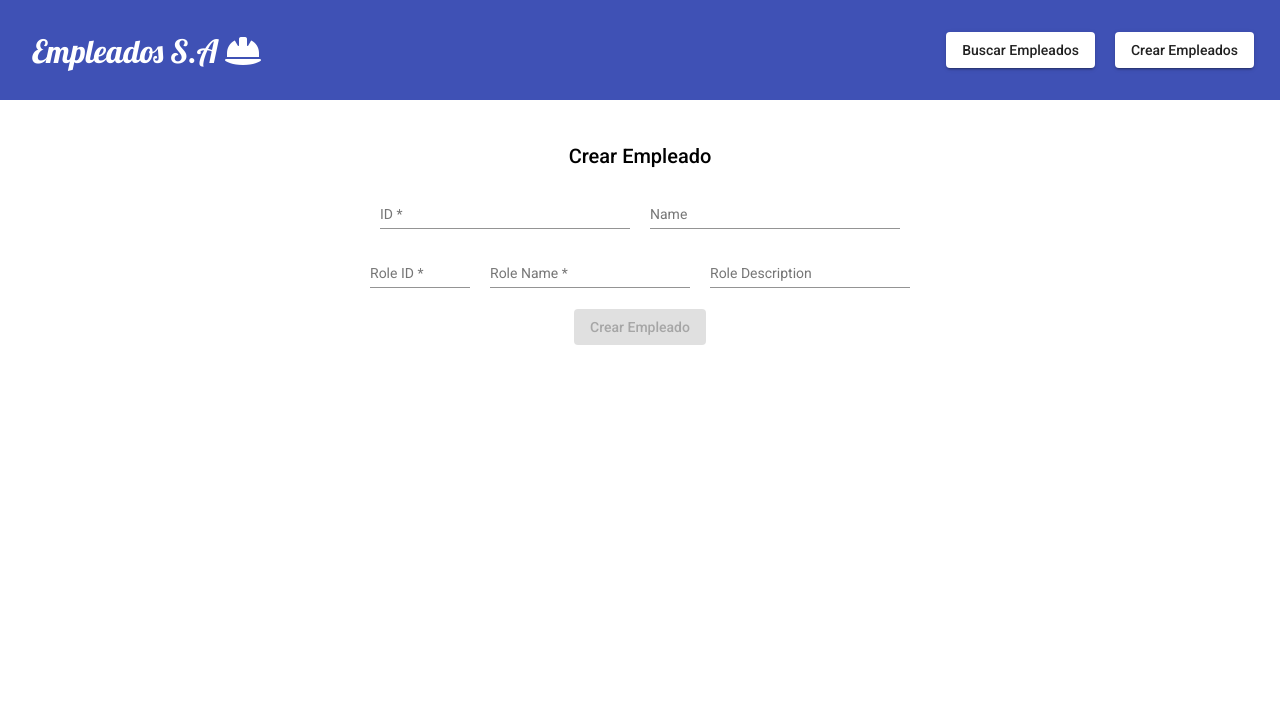
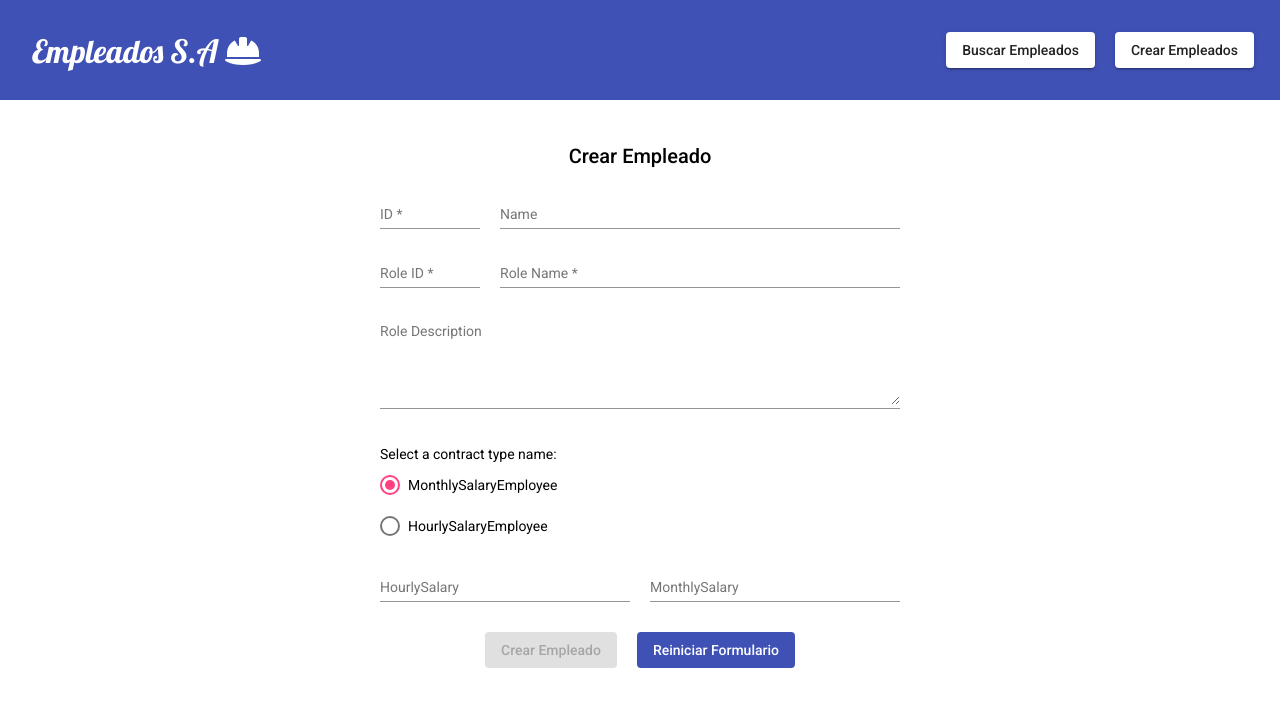
Before and after one commit to santiago5087/empleados-app, an Angular app: page /empleados-create in a window 1280 px wide. Shown: the top 706 px of the page. Built offline with nearby package versions, Linux system fonts and the light colour scheme.

Commit message:
Estructura del formulario de creación de empleado terminada

```diff
--- a/src/app/components/empleado-create/empleado-create.component.html
+++ b/src/app/components/empleado-create/empleado-create.component.html
@@ -4,11 +4,11 @@
      <h2 matLine>Crear Empleado</h2>
      <table style="text-align: center;">
        <tr>
-         <mat-form-field style="width: 250px; margin-right: 20px;">
+         <mat-form-field style="width: 100px; margin-right: 20px;">
            <mat-label>ID</mat-label>
            <input matInput formControlName="id" type="number" required>
          </mat-form-field>
-         <mat-form-field style="width: 250px;">
+         <mat-form-field style="width: 400px;">
            <mat-label>Name</mat-label>
            <input matInput formControlName="name" type="text">
          </mat-form-field>
@@ -18,20 +18,44 @@
           <mat-label>Role ID</mat-label>
           <input matInput formControlName="roleId" type="number" required>
         </mat-form-field>
-         <mat-form-field style="width: 200px; margin-right: 20px;">
+         <mat-form-field style="width: 400px">
            <mat-label>Role Name</mat-label>
            <input matInput formControlName="roleName" type="text" required>
          </mat-form-field>
-         <mat-form-field style="width: 200px;">
-           <mat-label>Role Description</mat-label>
-           <input matInput formControlName="roleDescription" type="text">
-         </mat-form-field>
+        </tr>
+        <tr>
+          <mat-form-field style="width: 520px;">
+            <mat-label>Role Description</mat-label>
+            <textarea matInput formControlName="roleDescription" type="text" rows="5"></textarea>
+          </mat-form-field>
        </tr>
        <tr>
-
+         <mat-radio-group fxLayout="column" formControlName="contractTypeName" style="margin: 15px 0;">
+          <mat-label style="text-align: start;">Select a contract type name:</mat-label>
+          <mat-radio-button value="MonthlySalaryEmployee" class="radio-button">
+            MonthlySalaryEmployee
+          </mat-radio-button>
+          <mat-radio-button value="HourlySalaryEmployee" class="radio-button">
+            HourlySalaryEmployee
+          </mat-radio-button>
+        </mat-radio-group>
        </tr>
-      <button mat-flat-button color="primary" type="submit" class="signup-button" [disabled]="!crearEmpForm.valid">
+       <tr>
+        <mat-form-field style="width: 250px; margin-right: 20px;">
+          <mat-label>HourlySalary</mat-label>
+          <input matInput formControlName="hourlySalary" type="number">
+        </mat-form-field>
+        <mat-form-field style="width: 250px;">
+          <mat-label>MonthlySalary</mat-label>
+          <input matInput formControlName="monthlySalary" type="number">
+        </mat-form-field>
+       </tr>
+      <button mat-flat-button color="primary" type="submit" class="form-button"
+        [disabled]="!crearEmpForm.valid">
         Crear Empleado
+      </button>
+      <button mat-flat-button color="primary" type="button" class="form-button" (click)="reiniciarForm()">
+        Reiniciar Formulario
       </button>
      </table>
     </form>
--- a/src/app/components/empleado-create/empleado-create.component.scss
+++ b/src/app/components/empleado-create/empleado-create.component.scss
@@ -0,0 +1,7 @@
+.radio-button {
+  margin: 10px 0;
+}
+
+.form-button {
+  margin: 10px;
+}
--- a/src/app/components/empleado-create/empleado-create.component.ts
+++ b/src/app/components/empleado-create/empleado-create.component.ts
@@ -35,12 +35,18 @@ export class EmpleadoCreateComponent implements OnInit {
       roleId: [Validators.required],
       roleName: ['', Validators.required],
       roleDescription: '',
-      hourlySalary: 0,
-      monthlySalary: 0
+      hourlySalary: '',
+      monthlySalary: ''
     });
   }
 
   crearEmpleado() {
+    console.log(this.crearEmpForm.value);
+  }
 
+  reiniciarForm() {
+    this.crearEmpForm.reset({
+      contractTypeName: 'MonthlySalaryEmployee'
+    });
   }
 }
```
